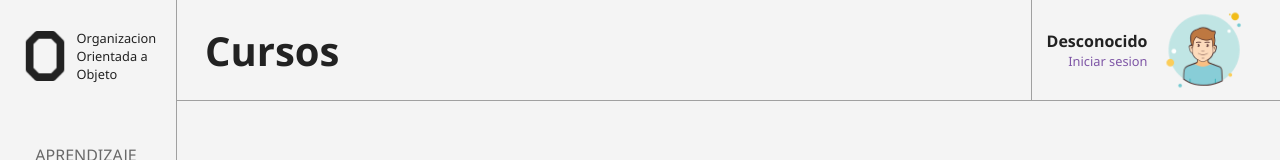
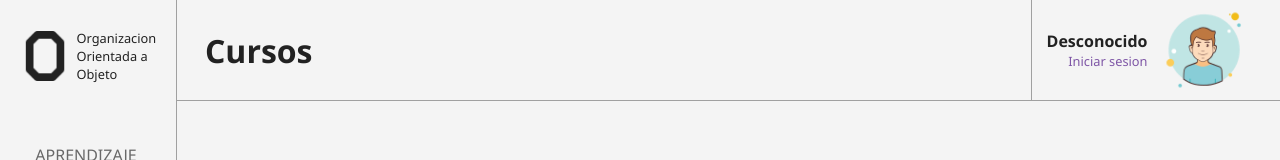
Before and after one commit to Claudio-Espinoza/OOO-Sistema, a Vue app in the folder frontend/: page /cursos in a window 1280 px wide. Shown: the top 160 px of the page. Built offline with nearby package versions, Linux system fonts and the light colour scheme.

Commit message:
Refactor<frontend>: Modifica la funcion de limpiar ruta

```diff
--- a/frontend/src/components/organisms/HeaderMain.vue
+++ b/frontend/src/components/organisms/HeaderMain.vue
@@ -6,7 +6,6 @@ interface Props {
 }
 
 const props = defineProps<Props>();
-
 
 
 </script>
@@ -35,7 +34,8 @@ const props = defineProps<Props>();
 }
 
 .header-title {
-    font-size: 2.5rem;
+    font-size: 2rem;
+    font-weight: 600;
     font-family: var(--font-family);
     color: var(--font-color);
 }
```
